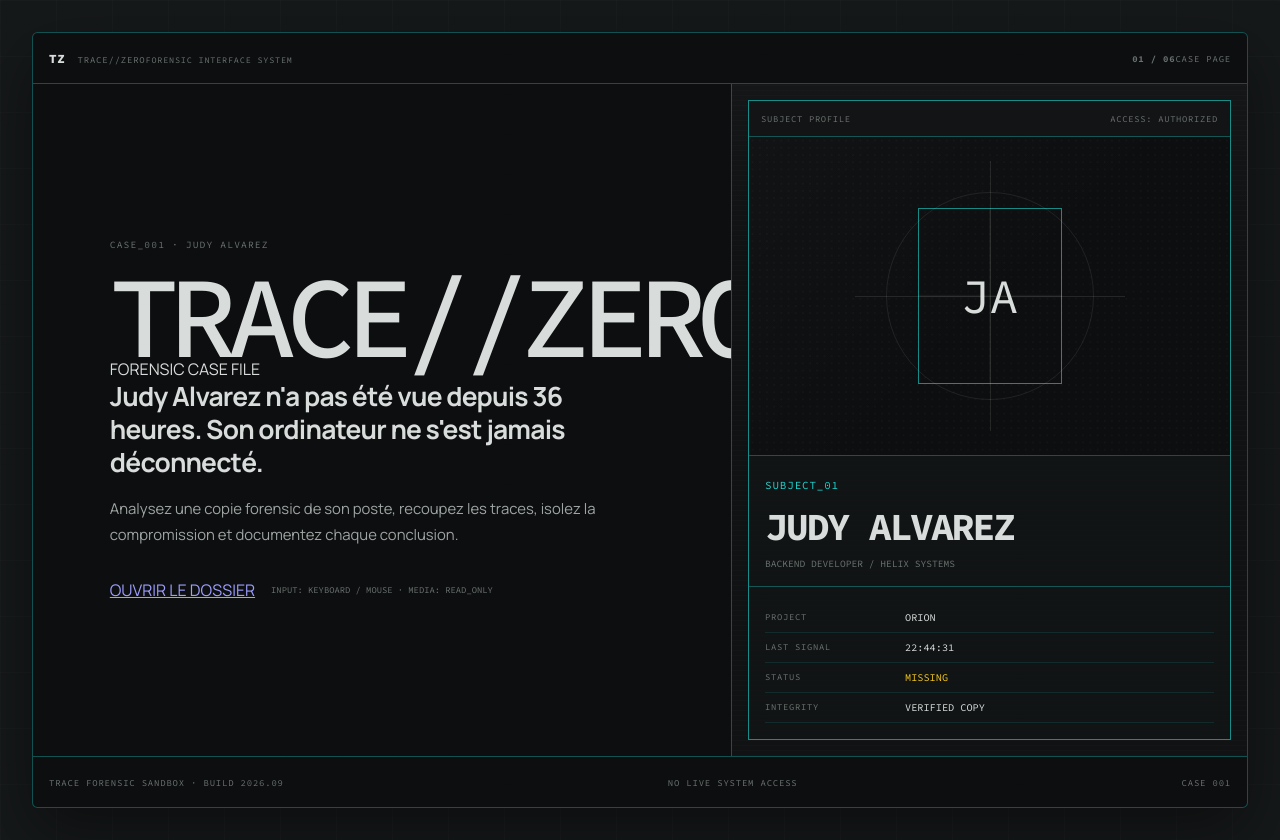
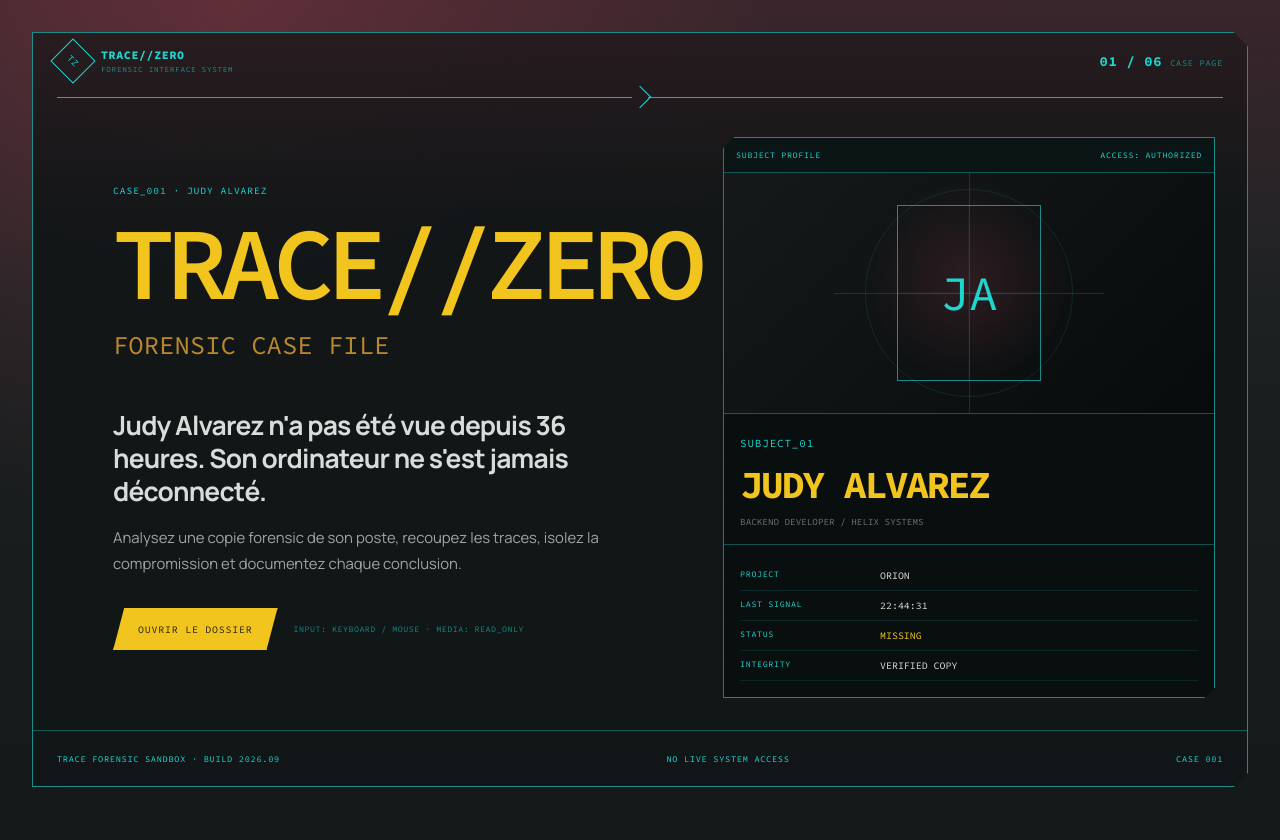
Before and after one commit to Mahkalix/TraceZero, a Next.js app: page / in a window 1280 px wide. After the commit the page ends 819 px from the top, so only its background shows below. Built offline with nearby package versions, Linux system fonts and the light colour scheme.

Commit message:
style: match landing to framed interface reference

```diff
--- a/src/styles/_pages.scss
+++ b/src/styles/_pages.scss
@@ -6,18 +6,18 @@
   place-items: center;
   padding: clamp($space-3, 3vw, $space-6);
   background:
-    linear-gradient(90deg, rgb(231 231 227 / 1.5%) 1px, transparent 1px),
-    linear-gradient(rgb(231 231 227 / 1.5%) 1px, transparent 1px),
-    $color-bg;
-  background-size: 3.5rem 3.5rem;
+    radial-gradient(circle at 18% 0%, rgb(138 57 71 / 48%), transparent 34rem),
+    linear-gradient(180deg, rgb(74 35 45 / 56%) 0%, transparent 36%),
+    linear-gradient(180deg, #25292a 0%, #1a1e1f 52%, #16191a 100%);
 }
 
 .landing__frame {
-  width: min(100%, 86rem);
+  width: min(100%, 88rem);
   overflow: hidden;
-  border: 1px solid $line-strong;
-  border-radius: $radius-md;
-  background: rgb(13 15 16 / 97%);
+  position: relative;
+  border: 1px solid $accent-line;
+  clip-path: polygon(0 0, calc(100% - .9rem) 0, 100% .9rem, 100% calc(100% - .9rem), calc(100% - .9rem) 100%, 0 100%);
+  background: linear-gradient(180deg, rgb(138 57 71 / 16%), transparent 24%), rgb(18 22 23 / 94%);
   box-shadow: $shadow-panel;
 }
 
@@ -27,114 +27,126 @@
   align-items: center;
   justify-content: space-between;
   gap: $space-4;
-  min-height: 3.2rem;
-  padding: 0 $space-4;
-  color: $color-text-subtle;
+  min-height: 3.5rem;
+  padding: 0 $space-5;
+  color: $color-accent;
   font-family: var(--font-mono), monospace;
-  font-size: 0.56rem;
-  letter-spacing: 0.09em;
+  font-size: .54rem;
+  letter-spacing: .08em;
   text-transform: uppercase;
 }
 
-.landing__topline { border-bottom: 1px solid $line-strong; }
 .landing__footer { border-top: 1px solid $line-strong; }
 
 .landing__brand {
   display: flex;
-  align-items: baseline;
+  align-items: center;
   gap: $space-3;
 
-  > span {
-    color: $color-text;
-    font-size: 0.78rem;
-    font-weight: 850;
-  }
-
-  small {
-    color: $color-text-subtle;
-    font-size: 0.53rem;
-  }
+  > div { display: grid; gap: .1rem; }
+  > div > span { color: $color-accent; font-size: .72rem; font-weight: 800; }
+  small { color: rgb(29 214 207 / 58%); font-size: .48rem; }
 }
 
-.landing__status {
-  display: inline-flex;
+.landing__brandmark {
+  display: grid;
+  place-items: center;
+  width: 2rem;
+  height: 2rem;
+  transform: rotate(45deg);
+  border: 1px solid $color-accent;
+  color: $color-accent;
+  font-size: .58rem;
+}
+
+.landing__page {
+  display: flex;
+  align-items: baseline;
+  gap: $space-2;
+
+  strong { color: $color-accent; font-size: .86rem; }
+  span { color: rgb(29 214 207 / 58%); }
+}
+
+.landing__guide {
+  display: grid;
+  grid-template-columns: 1fr 1rem 1fr;
   align-items: center;
-  gap: $space-2;
-  color: $color-text-muted;
+  margin: 0 $space-5;
+
+  span { height: 1px; background: $color-accent; opacity: .76; }
+  i {
+    width: 1rem;
+    height: 1rem;
+    transform: rotate(45deg);
+    border-top: 1px solid $color-accent;
+    border-right: 1px solid $color-accent;
+  }
 }
 
 .landing__content {
   display: grid;
-  grid-template-columns: minmax(0, 1.15fr) minmax(22rem, 0.85fr);
+  grid-template-columns: minmax(0,1.12fr) minmax(22rem,.88fr);
+  gap: $space-6;
+  padding: $space-6;
 }
 
 .landing__copy {
   display: flex;
   flex-direction: column;
   justify-content: center;
-  min-height: 42rem;
-  padding: clamp($space-6, 6vw, 5.5rem);
+  min-height: 34rem;
+  padding: clamp($space-5,5vw,$space-7);
 }
 
 .landing__sequence {
   margin: 0 0 $space-5;
-  color: $color-text-subtle;
+  color: $color-accent;
   font-family: var(--font-mono), monospace;
-  font-size: 0.6rem;
-  letter-spacing: 0.12em;
+  font-size: .6rem;
+  letter-spacing: .1em;
 }
 
-.landing h1 {
-  max-width: 42rem;
-  margin: 0;
-  color: $color-text;
-  font-family: var(--font-mono), monospace;
-  font-size: clamp(4rem, 9vw, 8.5rem);
-  font-weight: 500;
-  letter-spacing: -0.09em;
-  line-height: 0.72;
-  text-transform: uppercase;
+.landing__title-row {
+  display: flex;
+  align-items: baseline;
+  gap: $space-5;
+  flex-wrap: wrap;
+
+  h1 {
+    margin: 0;
+    color: $color-warning;
+    font-family: var(--font-mono), monospace;
+    font-size: clamp(3.6rem,8vw,7rem);
+    font-weight: 600;
+    letter-spacing: -.08em;
+    line-height: .82;
+  }
 
   span {
-    display: block;
-    color: transparent;
-    -webkit-text-stroke: 1px $color-accent-dim;
-  }
-}
-
-.landing__rule {
-  display: grid;
-  grid-template-columns: 1fr auto;
-  align-items: center;
-  gap: $space-3;
-  margin: $space-7 0 $space-5;
-
-  span { height: 1px; background: $line-strong; }
-
-  strong {
-    color: $color-accent;
+    color: #b9872c;
     font-family: var(--font-mono), monospace;
-    font-size: 0.6rem;
+    font-size: clamp(1.1rem,2vw,1.8rem);
   }
 }
 
 .landing__hook {
-  max-width: 38rem;
-  margin: 0 0 $space-4;
+  max-width: 40rem;
+  margin: $space-7 0 $space-4;
   color: $color-text;
   font-family: var(--font-ui), sans-serif;
-  font-size: clamp(1.15rem, 2.1vw, 1.65rem);
+  font-size: clamp(1.15rem,2.1vw,1.65rem);
   font-weight: 700;
-  letter-spacing: -0.03em;
+  letter-spacing: -.03em;
   line-height: 1.25;
 }
 
 .landing__summary {
-  max-width: 38rem;
+  max-width: 40rem;
   margin: 0 0 $space-6;
   color: $color-text-muted;
   font-family: var(--font-ui), sans-serif;
-  font-size: 0.93rem;
+  font-size: .93rem;
   line-height: 1.75;
 }
 
@@ -145,28 +157,39 @@
   gap: $space-4;
 }
 
-.landing__enter { min-width: 14rem; }
+.hud-button {
+  min-height: 2.65rem;
+  display: inline-flex;
+  align-items: center;
+  justify-content: center;
+  padding: 0 $space-5;
+  border: 1px solid $color-accent;
+  color: $color-accent;
+  background: transparent;
+  clip-path: polygon(.7rem 0,100% 0,calc(100% - .7rem) 100%,0 100%);
+  font-family: var(--font-mono), monospace;
+  font-size: .62rem;
+  letter-spacing: .08em;
+  text-decoration: none;
+}
+
+.hud-button--primary {
+  color: #2d250d;
+  border-color: $color-warning;
+  background: $color-warning;
+}
 
 .landing__hint {
-  margin: 0;
-  color: $color-text-subtle;
+  color: rgb(29 214 207 / 58%);
   font-family: var(--font-mono), monospace;
-  font-size: 0.55rem;
-  line-height: 1.65;
+  font-size: .52rem;
+  letter-spacing: .06em;
 }
 
 .landing__casefile {
-  min-height: 42rem;
-  padding: $space-4;
-  border-left: 1px solid $line-strong;
-  background:
-    linear-gradient(180deg, rgb(255 255 255 / 1.5%), transparent 28%),
-    repeating-linear-gradient(
-      0deg,
-      rgb(255 255 255 / 1.1%) 0 1px,
-      transparent 1px 5px
-    ),
-    #101213;
+  min-height: 34rem;
+  display: grid;
+  place-items: stretch;
 }
 
 .casefile__screen {
@@ -174,7 +197,8 @@
   display: flex;
   flex-direction: column;
   border: 1px solid $accent-line;
-  background: rgb(18 20 21 / 86%);
+  clip-path: polygon(.7rem 0,100% 0,100% calc(100% - .7rem),calc(100% - .7rem) 100%,0 100%,0 .7rem);
+  background: linear-gradient(180deg,rgb(29 214 207 / 4%),transparent 22%),rgb(9 13 14 / 88%);
 }
 
 .casefile__screen-header {
@@ -183,37 +207,33 @@
   gap: $space-3;
   padding: $space-3;
   border-bottom: 1px solid $line-strong;
-  color: $color-text-subtle;
+  color: $color-accent;
   font-family: var(--font-mono), monospace;
-  font-size: 0.55rem;
-  letter-spacing: 0.08em;
+  font-size: .52rem;
+  letter-spacing: .08em;
 }
 
 .casefile__portrait {
   position: relative;
   flex: 1;
-  min-height: 15rem;
+  min-height: 13rem;
   display: grid;
   place-items: center;
   overflow: hidden;
   border-bottom: 1px solid $line-strong;
-  background:
-    linear-gradient(135deg, rgb(255 255 255 / 2%), transparent 55%),
-    radial-gradient(circle, rgb(255 255 255 / 2.5%) 0 1px, transparent 1px),
-    #0c0e0f;
-  background-size: auto, 0.45rem 0.45rem, auto;
+  background: radial-gradient(circle at 50% 45%,rgb(138 57 71 / 25%),transparent 36%),linear-gradient(135deg,#15191a,#080b0c);
 }
 
 .casefile__target {
   width: 9rem;
-  aspect-ratio: 0.82;
+  aspect-ratio: .82;
   display: grid;
   place-items: center;
   border: 1px solid $accent-line;
-  color: $color-text;
+  color: $color-accent;
   background:
-    linear-gradient(90deg, transparent 49%, rgb(231 231 227 / 7%) 50%, transparent 51%),
-    linear-gradient(0deg, transparent 49%, rgb(231 231 227 / 7%) 50%, transparent 51%);
+    linear-gradient(90deg,transparent 49%,rgb(29 214 207 / 8%) 50%,transparent 51%),
+    linear-gradient(0deg,transparent 49%,rgb(29 214 207 / 8%) 50%,transparent 51%);
   font-family: var(--font-mono), monospace;
   font-size: 3rem;
 }
@@ -222,18 +242,12 @@
   position: absolute;
   width: 13rem;
   height: 13rem;
-  border: 1px solid rgb(231 231 227 / 9%);
+  border: 1px solid rgb(29 214 207 / 12%);
   border-radius: 50%;
 
-  &::before,
-  &::after {
-    content: "";
-    position: absolute;
-    background: rgb(231 231 227 / 11%);
-  }
-
-  &::before { top: 50%; left: -2rem; right: -2rem; height: 1px; }
-  &::after { top: -2rem; bottom: -2rem; left: 50%; width: 1px; }
+  &::before,&::after { content:""; position:absolute; background:rgb(29 214 207 / 18%); }
+  &::before { top:50%; left:-2rem; right:-2rem; height:1px; }
+  &::after { top:-2rem; bottom:-2rem; left:50%; width:1px; }
 }
 
 .casefile__identity {
@@ -242,17 +256,17 @@
 
   h2 {
     margin: $space-2 0;
-    color: $color-text;
+    color: $color-warning;
     font-family: var(--font-mono), monospace;
-    font-size: clamp(1.6rem, 3vw, 2.4rem);
-    letter-spacing: -0.06em;
+    font-size: clamp(1.6rem,3vw,2.4rem);
+    letter-spacing: -.06em;
   }
 
   p {
     margin: 0;
     color: $color-text-subtle;
     font-family: var(--font-mono), monospace;
-    font-size: 0.6rem;
+    font-size: .58rem;
   }
 }
 
@@ -268,21 +282,9 @@
     border-bottom: 1px solid $line-subtle;
   }
 
-  dt {
-    color: $color-text-subtle;
-    font-family: var(--font-mono), monospace;
-    font-size: 0.55rem;
-    letter-spacing: 0.08em;
-  }
-
-  dd {
-    margin: 0;
-    color: $color-text;
-    font-family: var(--font-mono), monospace;
-    font-size: 0.64rem;
-  }
-
-  .casefile__alert { color: $color-warning; }
+  dt { color:$color-accent; font-family:var(--font-mono), monospace; font-size:.52rem; letter-spacing:.08em; }
+  dd { margin:0; color:$color-text; font-family:var(--font-mono), monospace; font-size:.62rem; }
+  .casefile__alert { color:$color-warning; }
 }
 
 .briefing__facts {
@@ -292,45 +294,25 @@
 
   div {
     padding: $space-4;
-    border-left: 2px solid $accent-line;
-    background: rgb(184 201 187 / 2.5%);
+    border-left: 2px solid $color-accent;
+    background: rgb(29 214 207 / 2.5%);
   }
 
-  dt {
-    color: $color-text-subtle;
-    font-family: var(--font-mono), monospace;
-    font-size: 0.6rem;
-    letter-spacing: 0.07em;
-  }
-
-  dd { margin: $space-1 0 0; font-weight: 700; }
+  dt { color:$color-accent; font-family:var(--font-mono), monospace; font-size:.58rem; letter-spacing:.07em; }
+  dd { margin:$space-1 0 0; font-weight:700; }
 }
 
-@media (max-width: 58rem) {
-  .landing__content { grid-template-columns: 1fr; }
-  .landing__copy,.landing__casefile { min-height: auto; }
-  .landing__casefile { border-top: 1px solid $line-strong; border-left: 0; }
+@media (max-width:62rem) {
+  .landing__content { grid-template-columns:1fr; }
+  .landing__copy,.landing__casefile { min-height:auto; }
 }
 
-@media (max-width: 38rem) {
-  .landing { padding: 0; }
-
-  .landing__frame {
-    border-right: 0;
-    border-left: 0;
-    border-radius: 0;
-  }
-
-  .landing__topline,
-  .landing__footer {
-    align-items: flex-start;
-    flex-direction: column;
-    justify-content: center;
-    padding-block: $space-3;
-  }
-
-  .landing__brand small,
-  .landing__footer span:nth-child(2) { display: none; }
-
-  .landing h1 { font-size: clamp(3.4rem, 20vw, 5.4rem); }
+@media (max-width:40rem) {
+  .landing { padding:0; }
+  .landing__frame { clip-path:none; border-right:0; border-left:0; }
+  .landing__topline,.landing__footer { align-items:flex-start; flex-direction:column; justify-content:center; padding-block:$space-3; }
+  .landing__content { padding:$space-3; }
+  .landing__title-row { gap:$space-3; }
+  .landing__title-row h1 { font-size:clamp(3.2rem,18vw,5rem); }
+  .landing__brand small,.landing__footer span:nth-child(2) { display:none; }
 }
```
